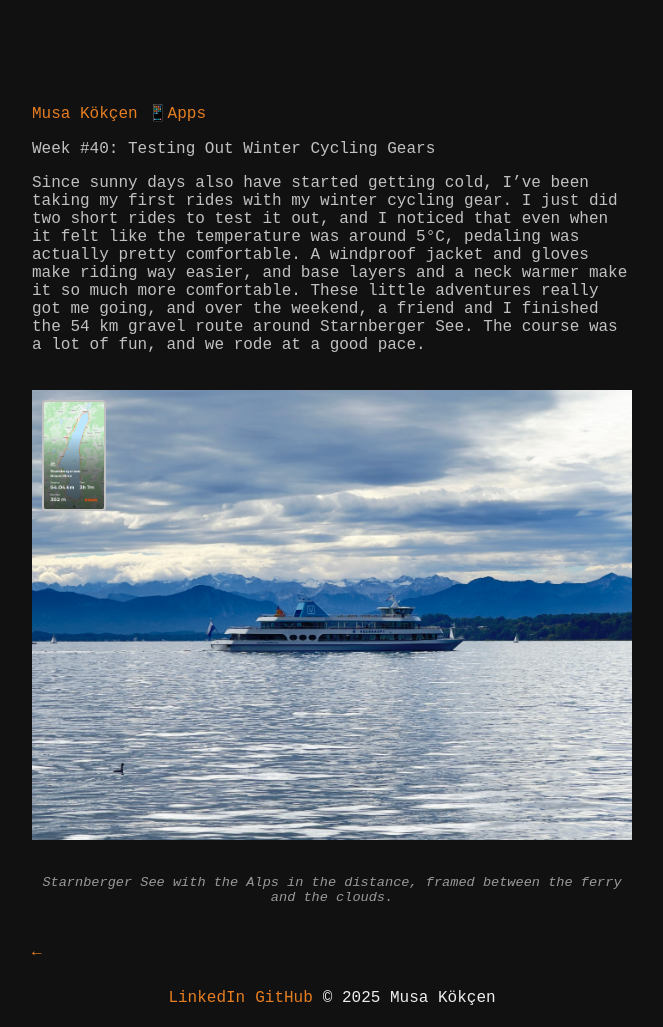
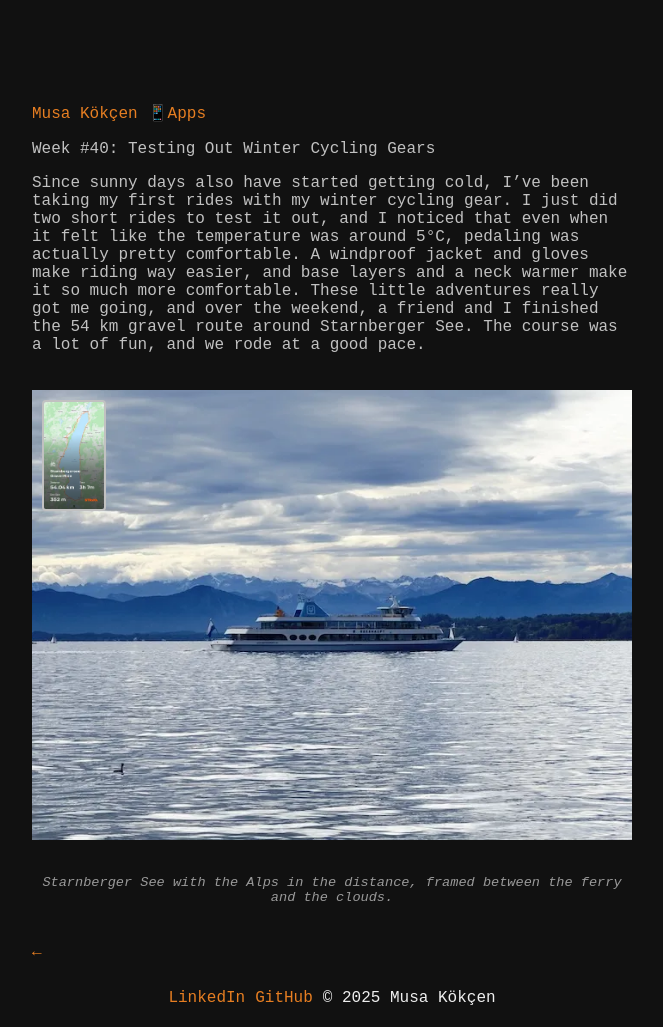
Before and after one commit to musakokcen/musakocen.github.io, a Jekyll site: the page built from _posts/2025-10-05-week40.md, in a window 1280 px wide. Shown: the whole page, without its empty margins (308-971 px from the left). Built offline with Jekyll 4.4.1, drawn with Linux system fonts in a browser that asks for light colours.

Commit message:
rename title and replace images with lighter images

```diff
--- a/_posts/2025-10-05-week40.md
+++ b/_posts/2025-10-05-week40.md
@@ -7,7 +7,7 @@
 Since sunny days also have started getting cold, I've been taking my first rides with my winter cycling gear. I just did two short rides to test it out, and I noticed that even when it felt like the temperature was around 5°C, pedaling was actually pretty comfortable. A windproof jacket and gloves make riding way easier, and base layers and a neck warmer make it so much more comfortable. These little adventures really got me going, and over the weekend, a friend and I finished the 54 km gravel route around Starnberger See. The course was a lot of fun, and we rode at a good pace.
 
 <div class="image-overlay-container">
-  <img src="/assets/week40/starnberger.webp" alt="Starnberger See" class="main-image">
-  <img src="/assets/week40/starnStrava.webp" alt="Strava Activity" class="overlay-image">
+  <img src="/assets/week40/starnbergersee.webp" alt="Starnberger See" class="main-image">
+  <img src="/assets/week40/radtourstrava.webp" alt="Strava Activity" class="overlay-image">
 </div>
 <p class="image-caption">Starnberger See with the Alps in the distance, framed between the ferry and the clouds.</p>
```
Also changed, not shown: assets/week40/radtourstrava.webp (added), assets/week40/starnStrava.webp (deleted), assets/week40/starnberger.webp (deleted), assets/week40/starnbergersee.webp (added), 1 other file.
